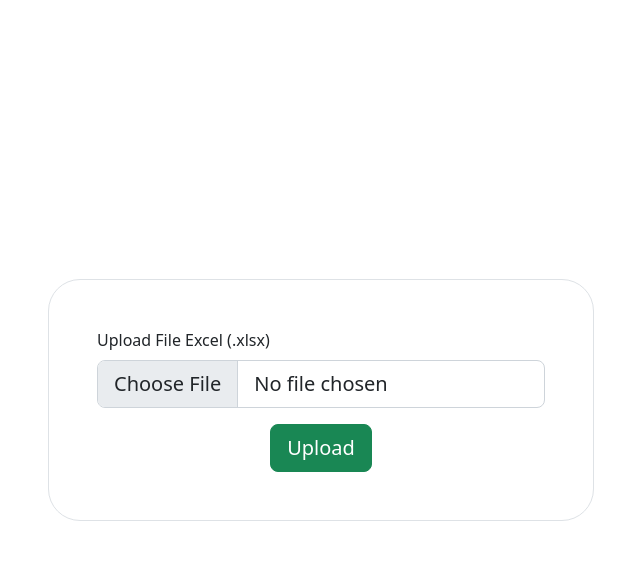
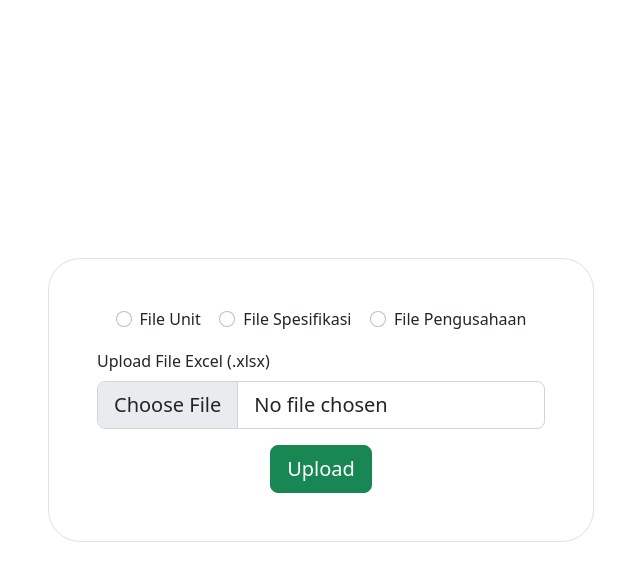
Before and after one commit to alannuarii/KinerjaAppFlask, a Flask app: page / in a window 1280 px wide. Shown: the top 581 px of the page, without its empty margins (319-959 px from the left). Run offline with Flask 2, Linux system fonts and the light colour scheme.

Commit message:
Update sql command

```diff
--- a/db/alter_table.py
+++ b/alter_table.py
@@ -1,4 +1,4 @@
-import db.conn as conn
+import conn as conn
 
 base_command = ("ALTER TABLE {table_name} ADD column {column_name} {data_type}")
 sql_command = base_command.format(table_name='tes', column_name='trip', data_type='INTEGER')
--- a/app/__init__.py
+++ b/app/__init__.py
@@ -2,5 +2,4 @@ from flask import Flask
 
 app = Flask(__name__)
 
-# from app.models import Unit, Spesifikasi, Pengusahaan
 from app import routes
--- a/app/routes.py
+++ b/app/routes.py
@@ -1,24 +1,51 @@
 from app import app
 from flask import render_template, request, redirect
 import pandas as pd
-from db import conn
+import conn
 
 @app.route('/', methods=['GET','POST'])
 def index():
     if request.method == 'POST':
         try:
-            kinerja = request.files['kinerja']
-            if not kinerja.filename.endswith('xlsx'):
-                print('File harus format xlsx')
-                return redirect('/')
+            if 'unit' in request.files:
+                unit = request.files['unit']
+                if unit.filename != 'unit.xlsx':
+                    print('File tidak sesuai')
 
-            import_xlsx = pd.read_excel(kinerja)
-            for i in range(len(import_xlsx)):
-                base_command = ("INSERT INTO unit(nama_unit) VALUES('{value_nama_unit}')")
-                insert_db = base_command.format(value_nama_unit=import_xlsx['nama_unit'][i])
-                conn.cur.execute(insert_db)
-                conn.conn.commit()
-            conn.cur.close()
+                import_xlsx = pd.read_excel(unit)
+                for i in range(len(import_xlsx)):
+                    base_command = ("INSERT INTO unit(nama_unit) VALUES('{nama_unit}')")
+                    insert_db = base_command.format(nama_unit=import_xlsx['nama_unit'][i])
+                    conn.cur.execute(insert_db)
+                    conn.conn.commit()
+                conn.cur.close()
+
+            elif 'spesifikasi' in request.files:
+                spesifikasi = request.files['spesifikasi']
+                if spesifikasi.filename != 'spesifikasi.xlsx':
+                    print('File tidak sesuai')
+
+                import_xlsx = pd.read_excel(spesifikasi)
+                for i in range(len(import_xlsx)):
+                    base_command = ("INSERT INTO spesifikasi(unit, nama_mesin, tipe_mesin, serial_number, tahun_operasi, dtp, dmn, unit_id) VALUES('{unit}', '{nama_mesin}', '{tipe_mesin}', '{serial_number}', '{tahun_operasi}', {dtp}, {dmn}, {unit_id})")
+                    insert_db = base_command.format(unit=import_xlsx['unit'][i], nama_mesin=import_xlsx['nama_mesin'][i], tipe_mesin=import_xlsx['tipe_mesin'][i], serial_number=import_xlsx['serial_number'][i], tahun_operasi=import_xlsx['tahun_operasi'][i], dtp=import_xlsx['dtp'][i], dmn=import_xlsx['dmn'][i], unit_id=import_xlsx['unit_id'][i])
+                    conn.cur.execute(insert_db)
+                    conn.conn.commit()
+                conn.cur.close()
+
+            elif 'pengusahaan' in request.files:
+                pengusahaan = request.files['pengusahaan']
+                if pengusahaan.filename != 'pengusahaan.xlsx':
+                    print('File tidak sesuai')
+
+                import_xlsx = pd.read_excel(pengusahaan)
+                for i in range(len(import_xlsx)):
+                    base_command = ("INSERT INTO pengusahaan(periode, produksi, ps_sentral, ps_trafo, bbm, batubara, po, mo, fo, fo_omc, sh, ph, epdh, eudh, esdh, efdhrs, trip_internal, trip_eksternal, spesifikasi_id) VALUES('{periode}', {produksi}, {ps_sentral}, {ps_trafo}, {bbm}, {batubara}, {po}, {mo}, {fo}, {fo_omc}, {sh}, {ph}, {epdh}, {eudh}, {esdh}, {efdhrs}, {trip_internal}, {trip_eksternal}, {spesifikasi_id})")
+                    insert_db = base_command.format(periode=import_xlsx['periode'][i], produksi=import_xlsx['produksi'][i], ps_sentral=import_xlsx['ps_sentral'][i], ps_trafo=import_xlsx['ps_trafo'][i], bbm=import_xlsx['bbm'][i], batubara=import_xlsx['batubara'][i], po=import_xlsx['po'][i], mo=import_xlsx['mo'][i], fo=import_xlsx['fo'][i], fo_omc=import_xlsx['fo_omc'][i], sh=import_xlsx['sh'][i], ph=import_xlsx['ph'][i], epdh=import_xlsx['epdh'][i], eudh=import_xlsx['eudh'][i], esdh=import_xlsx['esdh'][i], efdhrs=import_xlsx['efdhrs'][i], trip_internal=import_xlsx['trip_internal'][i], trip_eksternal=import_xlsx['trip_eksternal'][i], spesifikasi_id=import_xlsx['spesifikasi_id'][i])
+                    conn.cur.execute(insert_db)
+                    conn.conn.commit()
+                conn.cur.close()
+
         except Exception as error:
             print(error)
 
--- /dev/null
+++ b/app/static/js/index.js
@@ -0,0 +1,25 @@
+const radio1 = document.getElementById("flexRadioDefault1");
+const radio2 = document.getElementById("flexRadioDefault2");
+const radio3 = document.getElementById("flexRadioDefault3");
+const input = document.getElementById("formFileLg");
+
+radio1.addEventListener("click", () => {
+  if (radio1.checked) {
+    input.name = "unit";
+    console.log(input.name);
+  }
+});
+
+radio2.addEventListener("click", () => {
+  if (radio2.checked) {
+    input.name = "spesifikasi";
+    console.log(input.name);
+  }
+});
+
+radio3.addEventListener("click", () => {
+  if (radio3.checked) {
+    input.name = "pengusahaan";
+    console.log(input.name);
+  }
+});
--- a/app/templates/index.html
+++ b/app/templates/index.html
@@ -5,9 +5,29 @@
             <div class="row d-flex justify-content-center">
                 <div class="col-6">
                     <div class="border p-5 rounded-5">
+                      <div class="d-flex flex-row justify-content-evenly mb-3">
+                        <div class="form-check">
+                          <input class="form-check-input" type="radio" name="flexRadioDefault" id="flexRadioDefault1">
+                          <label class="form-check-label" for="flexRadioDefault1">
+                            File Unit
+                          </label>
+                        </div>
+                        <div class="form-check">
+                          <input class="form-check-input" type="radio" name="flexRadioDefault" id="flexRadioDefault2">
+                          <label class="form-check-label" for="flexRadioDefault2">
+                            File Spesifikasi
+                          </label>
+                        </div>
+                        <div class="form-check">
+                          <input class="form-check-input" type="radio" name="flexRadioDefault" id="flexRadioDefault3">
+                          <label class="form-check-label" for="flexRadioDefault3">
+                            File Pengusahaan
+                          </label>
+                        </div>
+                      </div>
                         <form action="" method="post" enctype="multipart/form-data">
                           <label for="formFileLg" class="form-label">Upload File Excel (.xlsx)</label>
-                          <input class="form-control form-control-lg" id="formFileLg" type="file" name="kinerja">
+                          <input class="form-control form-control-lg" id="formFileLg" type="file" name="">
                           <div class="d-flex justify-content-center mt-3">
                             <button class="btn btn-success btn-lg" type="submit">Upload</button>
                           </div>
--- a/app/templates/scripts.html
+++ b/app/templates/scripts.html
@@ -1 +1,2 @@
 <script src="https://cdn.jsdelivr.net/npm/bootstrap@5.2.1/dist/js/bootstrap.bundle.min.js" integrity="sha384-u1OknCvxWvY5kfmNBILK2hRnQC3Pr17a+RTT6rIHI7NnikvbZlHgTPOOmMi466C8" crossorigin="anonymous"></script>
+<script src="{{ url_for('static', filename='js/index.js' ) }}"></script>
```
Also changed, not shown: app/models.py (deleted, +0 -57 lines), db/create_db.py (deleted, +0 -9 lines), db/engine.py (deleted, +0 -11 lines), requirements.txt (+7 -2 lines), conn.py (renamed from db/conn.py), db/__init__.py (deleted).
